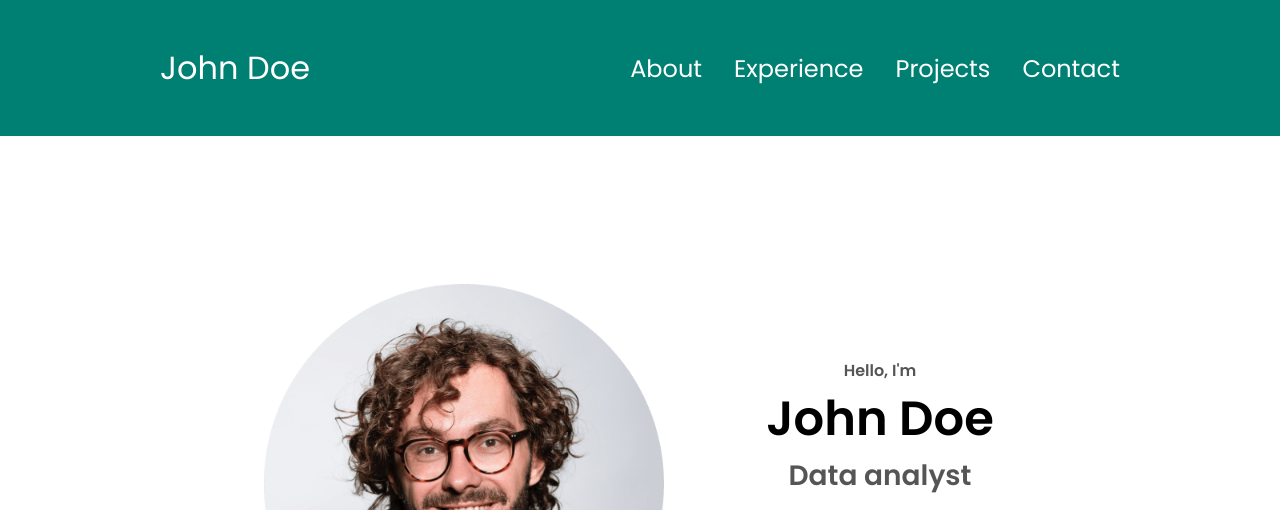
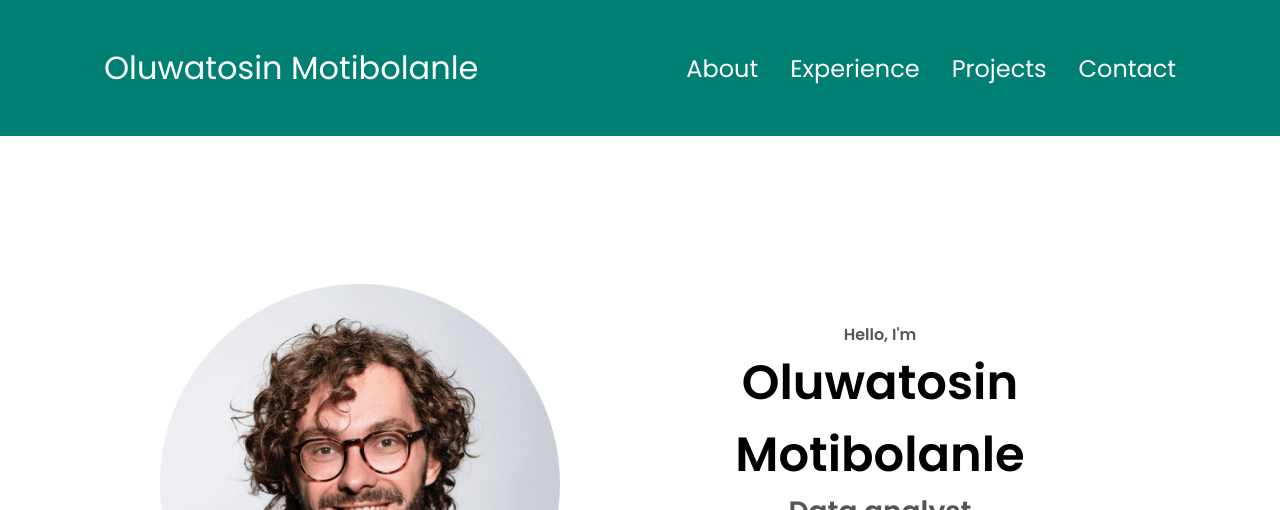
Before and after one commit to motibolanle/Motibolanle.github.io, a plain HTML site: page index.html in a window 1280 px wide. Shown: the top 510 px of the page. Drawn offline with Linux system fonts and the light colour scheme.

Commit message:
Update index.html

```diff
--- a/index.html
+++ b/index.html
@@ -10,7 +10,7 @@
   </head>
   <body>
     <nav id="desktop-nav">
-      <div class="logo">John Doe</div>
+      <div class="logo">Oluwatosin Motibolanle</div>
       <div>
         <ul class="nav-links">
           <li><a href="#about">About</a></li>
@@ -21,7 +21,7 @@
       </div>
     </nav>
     <nav id="hamburger-nav">
-      <div class="logo">John Doe</div>
+      <div class="logo">Oluwatosin Motibolanle</div>
       <div class="hamburger-menu">
         <div class="hamburger-icon" onclick="toggleMenu()">
           <span></span>
@@ -38,11 +38,11 @@
     </nav>
     <section id="profile">
       <div class="section__pic-container">
-        <img src="./assets/profile-pic.png" alt="John Doe profile picture" />
+        <img src="./assets/profile-pic.png" alt="Oluwatosin Motibolanle profile picture" />
       </div>
       <div class="section__text">
         <p class="section__text__p1">Hello, I'm</p>
-        <h1 class="title">John Doe</h1>
+        <h1 class="title"> Oluwatosin Motibolanle</h1>
         <p class="section__text__p2">Data analyst</p>
         <div class="btn-container">
           <button
```
